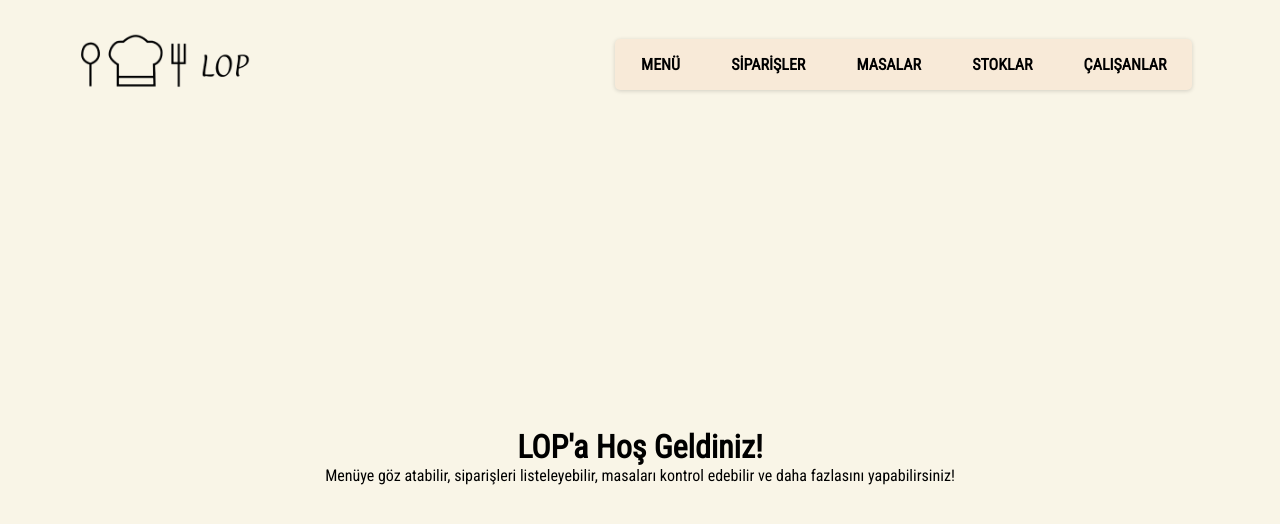
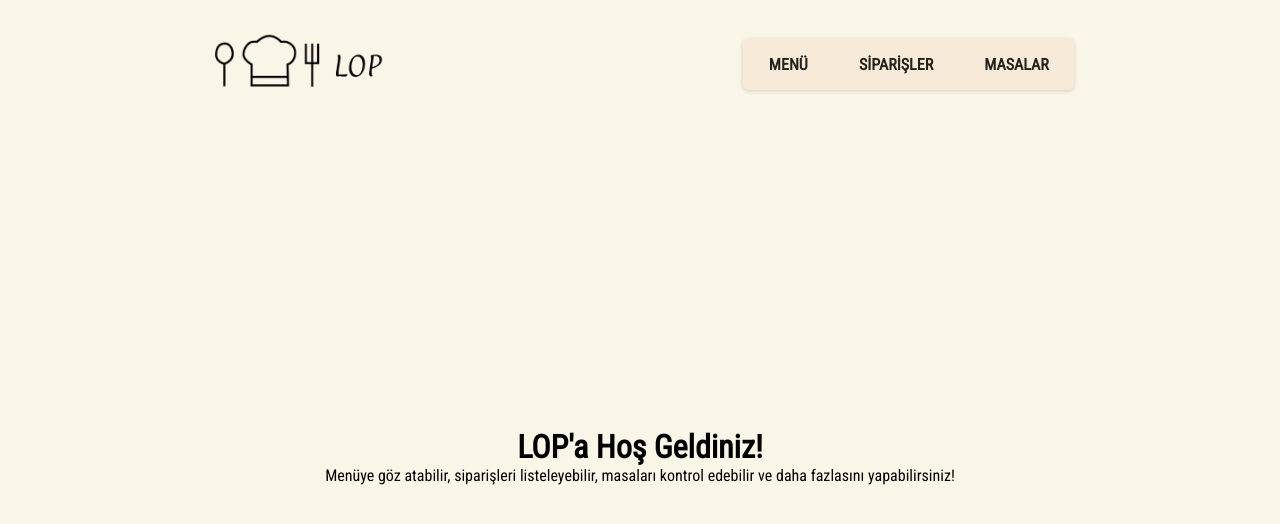
Before and after one commit to aydinkasimoglu/restaurant-automation, a Nuxt app: page / in a window 1280 px wide. Shown: the top 524 px of the page. Built offline with nearby package versions, Linux system fonts and the light colour scheme; no server answers.

Commit message:
Navigasyondan bazı route'lar çıkarıldı

```diff
--- a/app.vue
+++ b/app.vue
@@ -18,8 +18,6 @@
       <NuxtLink to="/menu" class="nav-item">MENÜ</NuxtLink>
       <NuxtLink to="/siparisler" class="nav-item">SİPARİŞLER</NuxtLink>
       <NuxtLink to="/masalar" class="nav-item">MASALAR</NuxtLink>
-      <NuxtLink to="/stoklar" class="nav-item">STOKLAR</NuxtLink>
-      <NuxtLink to="/calisanlar" class="nav-item">ÇALIŞANLAR</NuxtLink>
     </nav>
   </header>
 
@@ -58,9 +56,8 @@ body {
 header {
   display: flex;
   flex-flow: row wrap;
-  justify-content: space-between;
+  justify-content: space-evenly;
   align-items: center;
-  max-width: 70rem;
   position: relative;
   margin-top: 2rem;
 }
@@ -73,7 +70,7 @@ nav {
   display: flex;
   flex-direction: row;
   justify-content: center;
-  background-color: #f8ead8;
+  background-color: var(--primary-color);
   border-radius: 5px;
   box-shadow: rgba(0, 0, 0, 0.16) 0px 1px 4px;
 }
@@ -84,7 +81,7 @@ nav {
   font-family: "Roboto Condensed", sans-serif;
   font-weight: bold;
   text-decoration: none;
-  color: var(--font-color);
+  color: var(--dark-font-color);
   padding: 1rem clamp(1rem, 2vw, 2rem);
 }
 
```
